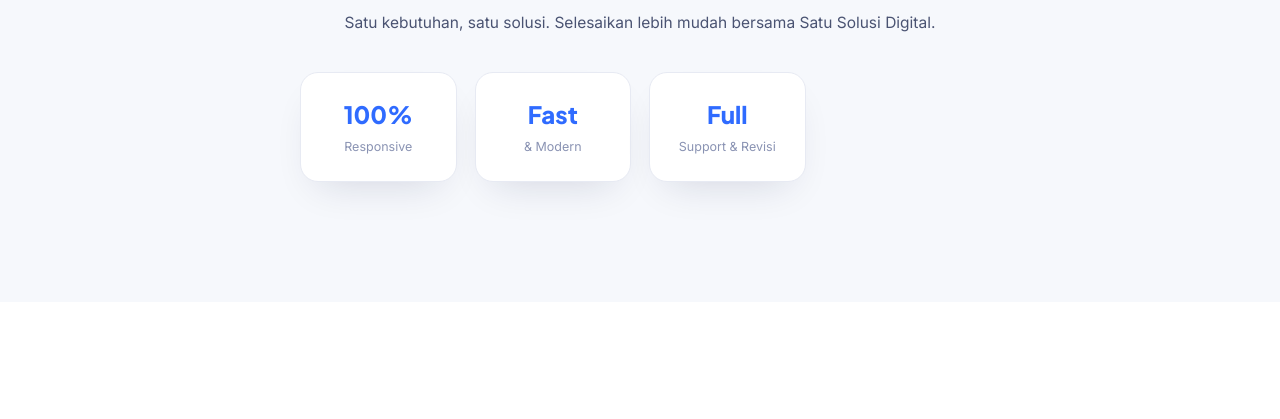
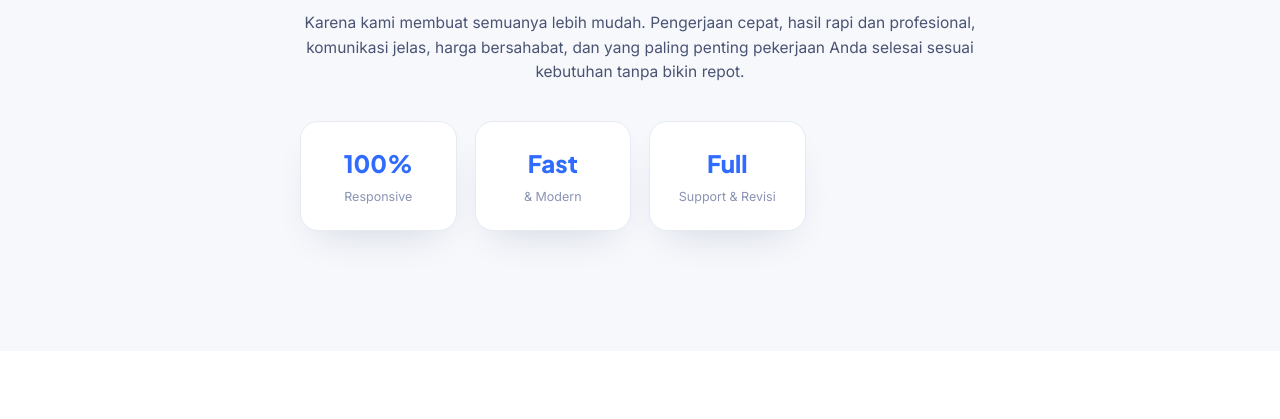
Before and after one commit to bayusatriamaulana021-tech/satu-solusi-digital-, a plain HTML site: page index.html in a window 1280 px wide. Shown: the part 2333-2752 px from the top of the page. Drawn offline with Linux system fonts and the light colour scheme.

Commit message:
Add files via upload

```diff
--- a/index.html
+++ b/index.html
@@ -539,7 +539,7 @@
     <div class="reveal" style="text-align:center;max-width:680px;margin:0 auto;">
       <span class="sec-eyebrow">Tentang Kami</span>
       <h2>Kenapa Memilih <span class="accent">CV. Satu Solusi Digital?</span></h2>
-      <p style="margin-left:auto;margin-right:auto;">Satu kebutuhan, satu solusi. Selesaikan lebih mudah bersama Satu Solusi Digital.</p>
+      <p style="margin-left:auto;margin-right:auto;">Karena kami membuat semuanya lebih mudah. Pengerjaan cepat, hasil rapi dan profesional, komunikasi jelas, harga bersahabat, dan yang paling penting pekerjaan Anda selesai sesuai kebutuhan tanpa bikin repot.</p>
       <div class="stat-grid" style="grid-template-columns:repeat(4,1fr);">
         <div class="stat-box"><b>100%</b><span>Responsive</span></div>
         <div class="stat-box"><b>Fast</b><span>& Modern</span></div>
```
